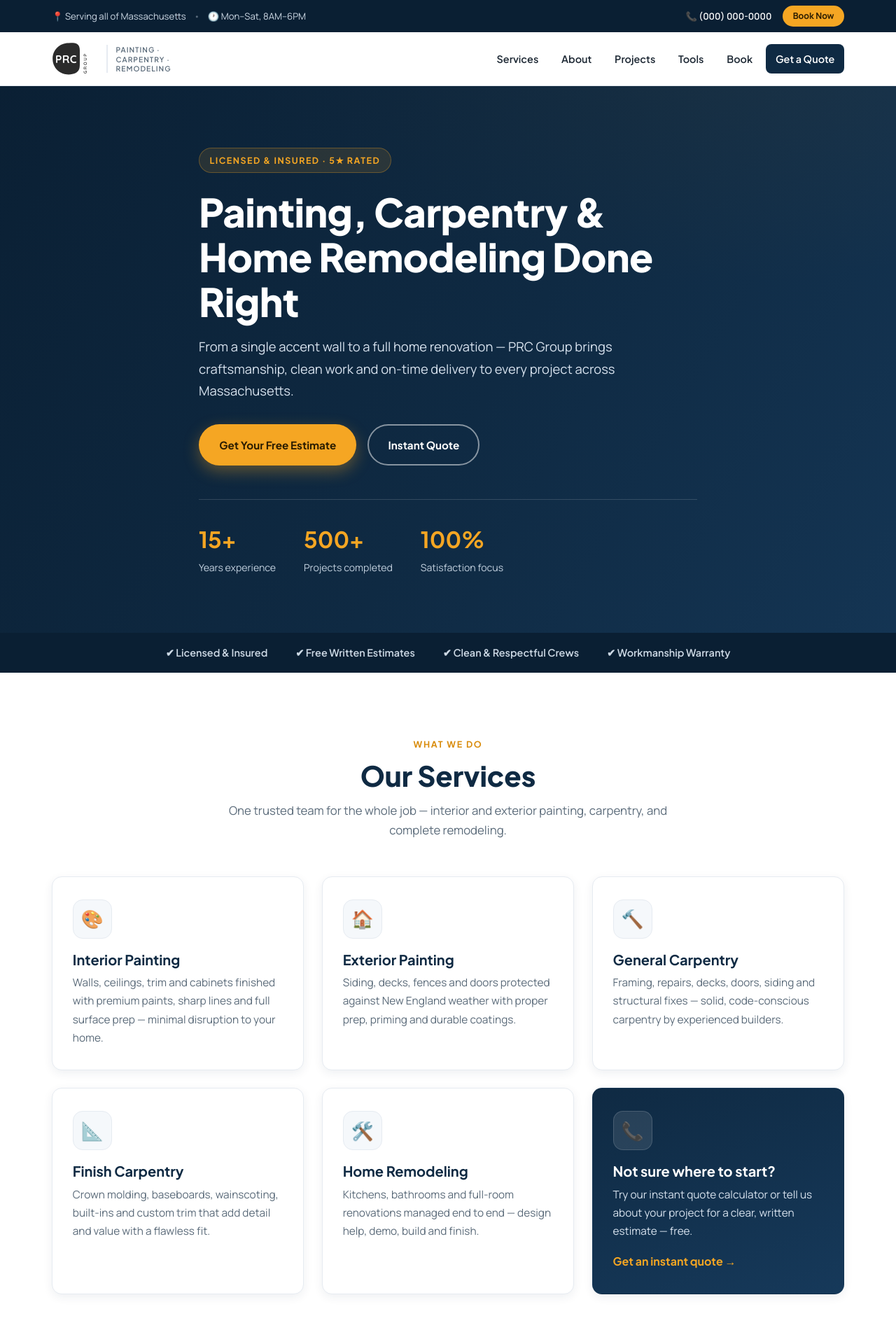
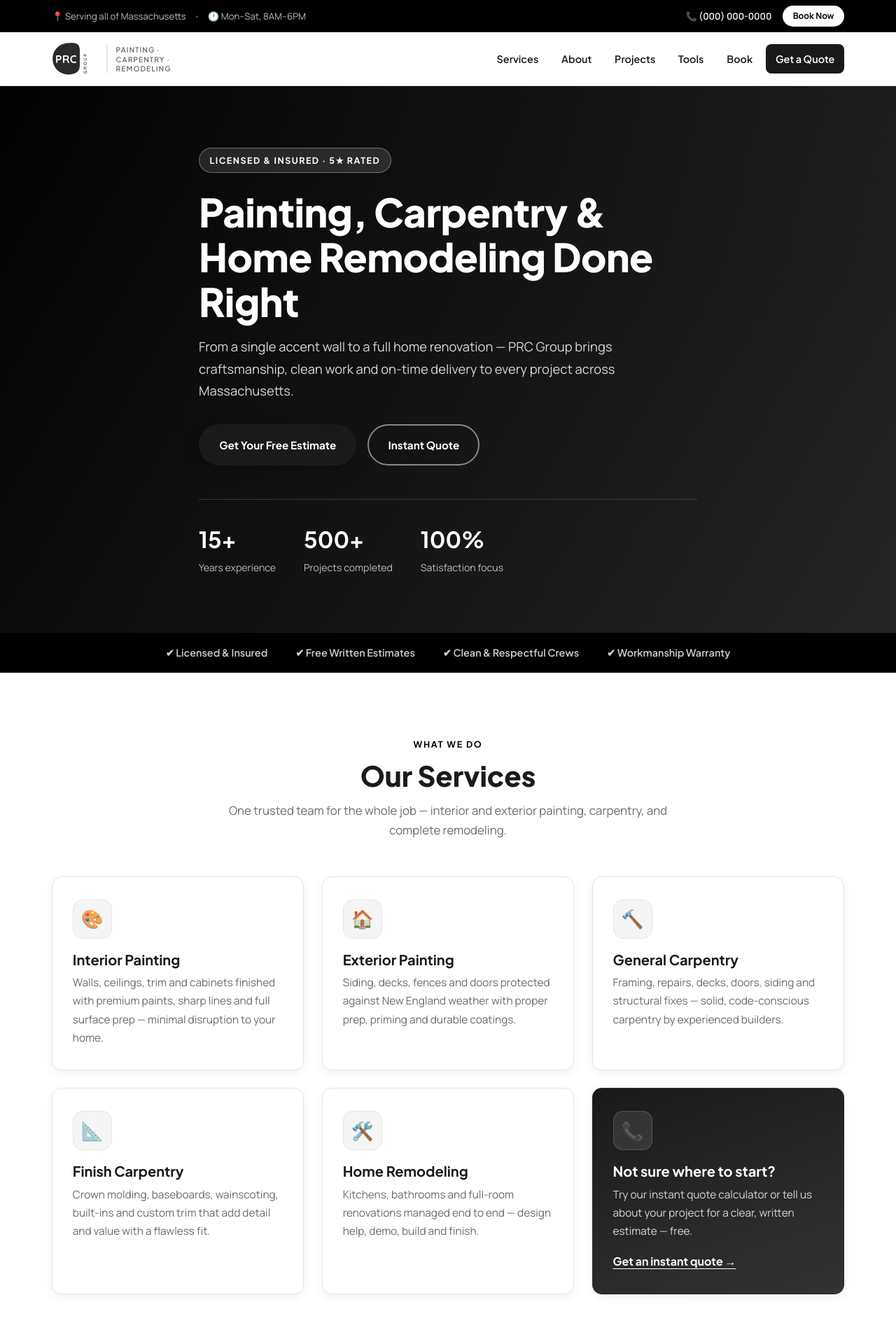
Before and after one commit to PChiovatto/prcgroupcompany, a PHP site: page / in a window 1280 px wide. Shown: the top 1920 px of the page at 70% size. Run offline with PHP 8.4, Linux system fonts and the light colour scheme.

Commit message:
Rebrand to black & white color scheme
Replace the navy + amber palette with a monochrome black/white/grey theme
across styles.css, tools.css and booking.css. Accents are now black on light
backgrounds and white on dark backgrounds (hero, accent card, badges, footer,
step numbers), with neutral shadows/focus rings and theme-color updated.
The color-visualizer paint swatches keep their colors (that's the feature).

Co-Authored-By: Claude Opus 4.8 <noreply@anthropic.com>

```diff
--- a/css/booking.css
+++ b/css/booking.css
@@ -8,7 +8,7 @@
   color: #fff; padding: 3.5rem 0; text-align: center;
 }
 .book-hero h1 { color: #fff; font-size: clamp(1.8rem, 4vw, 2.6rem); }
-.book-hero p { color: #d7e2ee; margin-top: .6rem; max-width: 620px; margin-inline: auto; }
+.book-hero p { color: #d7d7d7; margin-top: .6rem; max-width: 620px; margin-inline: auto; }
 
 .booking { display: grid; grid-template-columns: 1.1fr 1fr; gap: 1.8rem; align-items: start;
   max-width: 980px; margin: 0 auto; }
@@ -52,7 +52,7 @@
 .slot { border: 1px solid var(--line); background: #fcfdff; border-radius: 10px; padding: .6rem .2rem;
   text-align: center; font-weight: 600; font-size: .9rem; cursor: pointer; transition: .15s; font-family: var(--font-head); }
 .slot:hover { border-color: var(--amber); }
-.slot.sel { background: var(--amber); color: #2a1c00; border-color: var(--amber); }
+.slot.sel { background: var(--amber); color: #fff; border-color: var(--amber); }
 .slots-hint { color: var(--muted); font-size: .85rem; padding: .5rem 0 1rem; }
 
 .bform .field { margin-bottom: .9rem; }
@@ -61,7 +61,7 @@
 .bform input, .bform select, .bform textarea { width: 100%; padding: .75rem .9rem; border: 1px solid var(--line);
   border-radius: var(--radius-sm); font-family: var(--font-body); font-size: .92rem; background: #fcfdff; }
 .bform input:focus, .bform select:focus, .bform textarea:focus { outline: none; border-color: var(--amber);
-  box-shadow: 0 0 0 3px rgba(245,166,35,.18); }
+  box-shadow: 0 0 0 3px rgba(0,0,0,.18); }
 .brow { display: grid; grid-template-columns: 1fr 1fr; gap: .8rem; }
 .bnote { font-size: .78rem; color: var(--muted); margin-top: .8rem; text-align: center; }
 .bnote--err { color: #c0392b; font-weight: 600; }
--- a/css/styles.css
+++ b/css/styles.css
@@ -4,16 +4,17 @@
    =========================================================== */
 
 :root {
-  --navy: #0f2a43;
-  --navy-deep: #0a1f33;
-  --navy-soft: #16395a;
-  --amber: #f5a623;
-  --amber-dark: #d98c0c;
-  --ink: #1c2733;
-  --muted: #5b6b7a;
-  --line: #e6ebf1;
+  /* Black & white palette */
+  --navy: #1a1a1a;       /* primary dark surface */
+  --navy-deep: #000000;  /* near-black */
+  --navy-soft: #333333;  /* lighter dark */
+  --amber: #1a1a1a;      /* accent on light backgrounds (black) */
+  --amber-dark: #000000;
+  --ink: #1a1a1a;
+  --muted: #6b6b6b;
+  --line: #e5e5e5;
   --bg: #ffffff;
-  --bg-alt: #f5f8fb;
+  --bg-alt: #f5f5f5;
   --white: #ffffff;
 
   --font-head: "Plus Jakarta Sans", system-ui, sans-serif;
@@ -21,9 +22,9 @@
 
   --radius: 14px;
   --radius-sm: 10px;
-  --shadow-sm: 0 4px 14px rgba(15, 42, 67, 0.07);
-  --shadow-md: 0 14px 38px rgba(15, 42, 67, 0.12);
-  --shadow-lg: 0 24px 60px rgba(15, 42, 67, 0.18);
+  --shadow-sm: 0 4px 14px rgba(0, 0, 0, 0.06);
+  --shadow-md: 0 14px 38px rgba(0, 0, 0, 0.10);
+  --shadow-lg: 0 24px 60px rgba(0, 0, 0, 0.16);
   --wrap: 1180px;
 }
 
@@ -53,8 +54,8 @@ h1, h2, h3, h4 { font-family: var(--font-head); line-height: 1.15; color: var(--
   padding: .9rem 1.7rem; border-radius: 50px; border: 2px solid transparent;
   cursor: pointer; transition: transform .2s ease, box-shadow .2s ease, background .2s ease;
 }
-.btn--primary { background: var(--amber); color: #2a1c00; box-shadow: 0 8px 22px rgba(245,166,35,.35); }
-.btn--primary:hover { background: var(--amber-dark); transform: translateY(-2px); box-shadow: 0 12px 28px rgba(245,166,35,.45); }
+.btn--primary { background: var(--amber); color: #fff; box-shadow: 0 8px 22px rgba(0,0,0,.22); }
+.btn--primary:hover { background: var(--amber-dark); transform: translateY(-2px); box-shadow: 0 12px 28px rgba(0,0,0,.30); }
 .btn--ghost { background: transparent; color: var(--white); border-color: rgba(255,255,255,.5); }
 .btn--ghost:hover { background: rgba(255,255,255,.12); border-color: #fff; }
 .btn--light { background: #fff; color: var(--navy); }
@@ -62,18 +63,18 @@ h1, h2, h3, h4 { font-family: var(--font-head); line-height: 1.15; color: var(--
 .btn--full { width: 100%; }
 
 /* ===== Top bar ===== */
-.topbar { background: var(--navy-deep); color: #cdd9e5; font-size: .82rem; }
+.topbar { background: var(--navy-deep); color: #bcbcbc; font-size: .82rem; }
 .topbar__inner { display: flex; align-items: center; justify-content: space-between; padding: .5rem 1.5rem; }
 .topbar__left { display: flex; align-items: center; gap: .7rem; }
 .topbar__sep { opacity: .4; }
 .topbar__right { display: flex; align-items: center; gap: 1rem; }
 .topbar__phone { color: #fff; font-weight: 600; }
-.topbar__phone:hover { color: var(--amber); }
+.topbar__phone:hover { color: #fff; opacity: .8; }
 .topbar__cta {
-  background: var(--amber); color: #2a1c00; font-weight: 700;
+  background: #fff; color: var(--navy-deep); font-weight: 700;
   padding: .28rem .9rem; border-radius: 50px; font-size: .78rem;
 }
-.topbar__cta:hover { background: var(--amber-dark); }
+.topbar__cta:hover { background: #e0e0e0; }
 
 /* ===== Header / Nav ===== */
 .header {
@@ -129,29 +130,29 @@ h1, h2, h3, h4 { font-family: var(--font-head); line-height: 1.15; color: var(--
 .hero {
   position: relative; color: #fff; overflow: hidden;
   background:
-    linear-gradient(120deg, rgba(10,31,51,.94) 0%, rgba(15,42,67,.82) 55%, rgba(22,57,90,.7) 100%),
-    radial-gradient(1200px 600px at 80% -10%, rgba(245,166,35,.22), transparent 60%),
+    linear-gradient(120deg, rgba(0,0,0,.92) 0%, rgba(20,20,20,.85) 55%, rgba(40,40,40,.78) 100%),
+    radial-gradient(1200px 600px at 80% -10%, rgba(255,255,255,.07), transparent 60%),
     var(--navy);
   padding: 5.5rem 0 5rem;
 }
 .hero__content { position: relative; max-width: 760px; }
 .hero__eyebrow {
   display: inline-block; font-family: var(--font-head); font-weight: 700; font-size: .78rem;
-  letter-spacing: .12em; text-transform: uppercase; color: var(--amber);
-  background: rgba(245,166,35,.12); border: 1px solid rgba(245,166,35,.3);
+  letter-spacing: .12em; text-transform: uppercase; color: #fff;
+  background: rgba(255,255,255,.12); border: 1px solid rgba(255,255,255,.32);
   padding: .4rem .9rem; border-radius: 50px; margin-bottom: 1.4rem;
 }
 .hero h1 { color: #fff; font-size: clamp(2.1rem, 5vw, 3.5rem); font-weight: 800; letter-spacing: -.5px; margin-bottom: 1.1rem; }
-.hero p { font-size: 1.15rem; color: #d7e2ee; max-width: 620px; margin-bottom: 2rem; }
+.hero p { font-size: 1.15rem; color: #d7d7d7; max-width: 620px; margin-bottom: 2rem; }
 .hero__actions { display: flex; flex-wrap: wrap; gap: 1rem; margin-bottom: 3rem; }
 .hero__stats { display: flex; flex-wrap: wrap; gap: 2.5rem; border-top: 1px solid rgba(255,255,255,.15); padding-top: 1.8rem; }
-.hero__stats strong { display: block; font-family: var(--font-head); font-size: 2rem; color: var(--amber); }
-.hero__stats span { font-size: .88rem; color: #c2d0de; }
+.hero__stats strong { display: block; font-family: var(--font-head); font-size: 2rem; color: #fff; }
+.hero__stats span { font-size: .88rem; color: #bcbcbc; }
 
 /* ===== Trust strip ===== */
 .trust { background: var(--navy-deep); }
 .trust__inner { display: flex; flex-wrap: wrap; justify-content: center; gap: 1.2rem 2.5rem; padding: 1rem 1.5rem; }
-.trust span { color: #cdd9e5; font-size: .9rem; font-weight: 600; font-family: var(--font-head); }
+.trust span { color: #cccccc; font-size: .9rem; font-weight: 600; font-family: var(--font-head); }
 
 /* ===== Sections ===== */
 .section { padding: 5.5rem 0; }
@@ -179,27 +180,27 @@ h1, h2, h3, h4 { font-family: var(--font-head); line-height: 1.15; color: var(--
 .card p { color: var(--muted); font-size: .96rem; }
 .card--accent { background: linear-gradient(160deg, var(--navy), var(--navy-soft)); border-color: transparent; }
 .card--accent h3, .card--accent p { color: #fff; }
-.card--accent p { color: #d7e2ee; }
+.card--accent p { color: #d7d7d7; }
 .card--accent .card__icon { background: rgba(255,255,255,.1); border-color: rgba(255,255,255,.15); }
-.card__link { display: inline-block; margin-top: 1rem; color: var(--amber); font-weight: 700; font-family: var(--font-head); }
-.card__link:hover { color: #fff; }
+.card__link { display: inline-block; margin-top: 1rem; color: #fff; font-weight: 700; font-family: var(--font-head); text-decoration: underline; text-underline-offset: 4px; }
+.card__link:hover { color: #cfcfcf; }
 
 /* ===== About ===== */
 .about { display: grid; grid-template-columns: 1fr 1.1fr; gap: 3.5rem; align-items: center; }
 .about__media {
   position: relative; min-height: 380px; border-radius: var(--radius);
   background:
-    linear-gradient(135deg, rgba(15,42,67,.15), rgba(245,166,35,.18)),
-    repeating-linear-gradient(45deg, #e9eff5 0 22px, #eef3f8 22px 44px);
+    linear-gradient(135deg, rgba(0,0,0,.06), rgba(0,0,0,.10)),
+    repeating-linear-gradient(45deg, #ececec 0 22px, #f4f4f4 22px 44px);
   border: 1px solid var(--line);
 }
 .about__badge {
   position: absolute; right: -14px; bottom: -14px; background: var(--navy); color: #fff;
   border-radius: var(--radius-sm); padding: 1.1rem 1.4rem; box-shadow: var(--shadow-md);
-  border-bottom: 4px solid var(--amber); text-align: center;
+  border-bottom: 4px solid #fff; text-align: center;
 }
-.about__badge strong { display: block; font-family: var(--font-head); font-size: 2rem; color: var(--amber); }
-.about__badge span { font-size: .82rem; color: #cdd9e5; }
+.about__badge strong { display: block; font-family: var(--font-head); font-size: 2rem; color: #fff; }
+.about__badge span { font-size: .82rem; color: #cccccc; }
 .about__body h2 { font-size: clamp(1.8rem, 3.2vw, 2.4rem); margin: .6rem 0 1.1rem; }
 .about__body p { color: var(--muted); margin-bottom: 1rem; }
 .checklist { list-style: none; margin: 1.4rem 0 1.8rem; display: grid; gap: .6rem; }
--- a/includes/header.php
+++ b/includes/header.php
@@ -16,7 +16,7 @@ function nav_active($k, $cur) { return $k === $cur ? ' aria-current="page"' : ''
   <meta name="description" content="<?= htmlspecialchars($pageDesc) ?>" />
   <link rel="canonical" href="<?= htmlspecialchars($canonical) ?>" />
   <meta name="robots" content="index, follow, max-image-preview:large" />
-  <meta name="theme-color" content="#0f2a43" />
+  <meta name="theme-color" content="#111111" />
 
   <meta property="og:type" content="website" />
   <meta property="og:title" content="<?= htmlspecialchars($pageTitle) ?>" />
```
Also changed, not shown: other parts of css/styles.css (+11 -11 lines), css/tools.css (+5 -5 lines).
